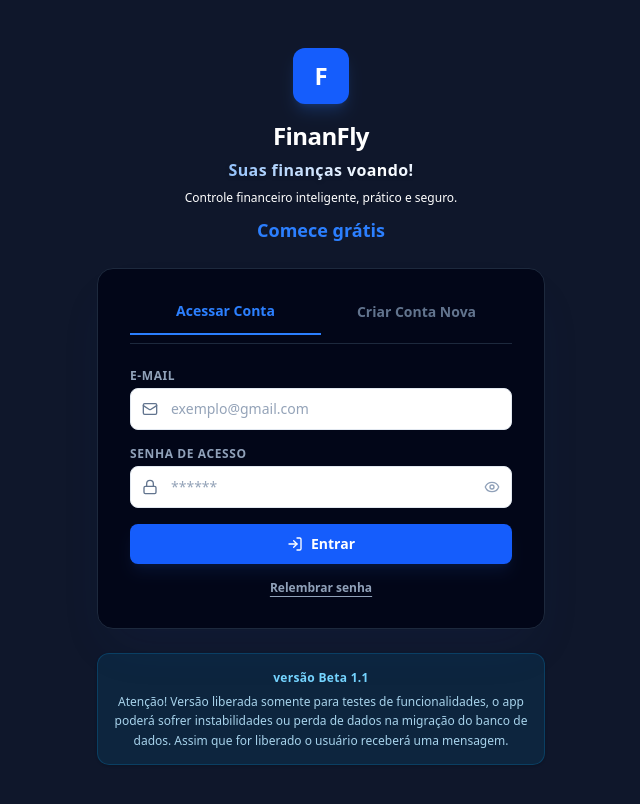
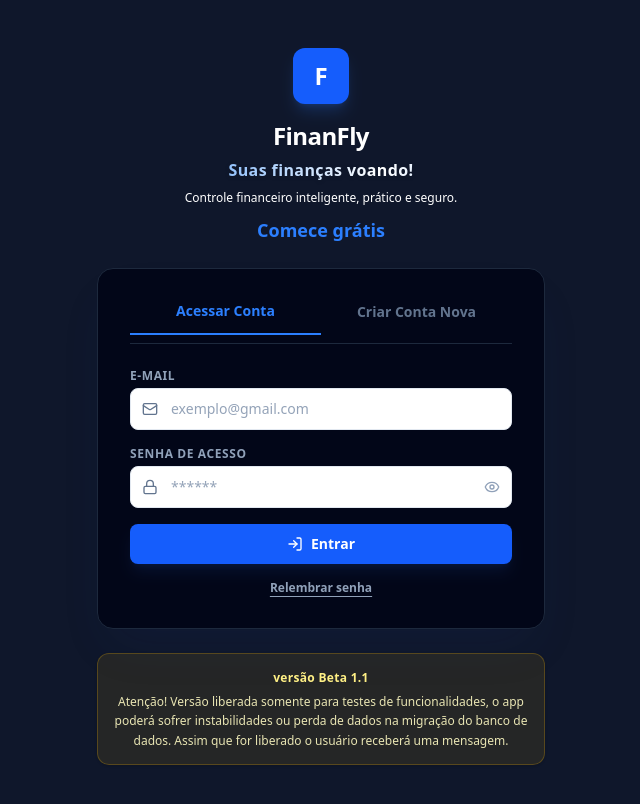
Before and after one commit to magdielmorais/Finanfly, a React (Vite) app: page / in a window 1280 px wide. Shown: the top 804 px of the page, without its empty margins (319-959 px from the left). Built offline with nearby package versions, Linux system fonts and the light colour scheme.

Commit message:
style(login): update beta disclaimer styling
Change disclaimer colors from sky blue to warning yellow to better reflect the experimental nature of the beta release.

```diff
--- a/src/components/Login.tsx
+++ b/src/components/Login.tsx
@@ -479,11 +479,11 @@ export const Login: React.FC<LoginProps> = ({ onLoginSuccess, onRedirectToSubscr
         </div>
 
         {/* Beta Disclaimer Message */}
-        <div className="rounded-xl border border-sky-500/20 bg-sky-500/10 p-3.5 text-center text-xs text-sky-200/90 shadow-sm leading-relaxed">
-          <p className="font-bold text-sky-300 mb-1 tracking-wide">
+        <div className="rounded-xl border border-yellow-500/25 bg-yellow-500/10 p-3.5 text-center text-xs text-yellow-100 shadow-sm leading-relaxed">
+          <p className="font-bold text-yellow-200 mb-1 tracking-wide">
             versão Beta 1.1
           </p>
-          <p>
+          <p className="text-yellow-100/90">
             Atenção! Versão liberada somente para testes de funcionalidades, o app poderá sofrer instabilidades ou perda de dados na migração do banco de dados. Assim que for liberado o usuário receberá uma mensagem.
           </p>
         </div>
```
